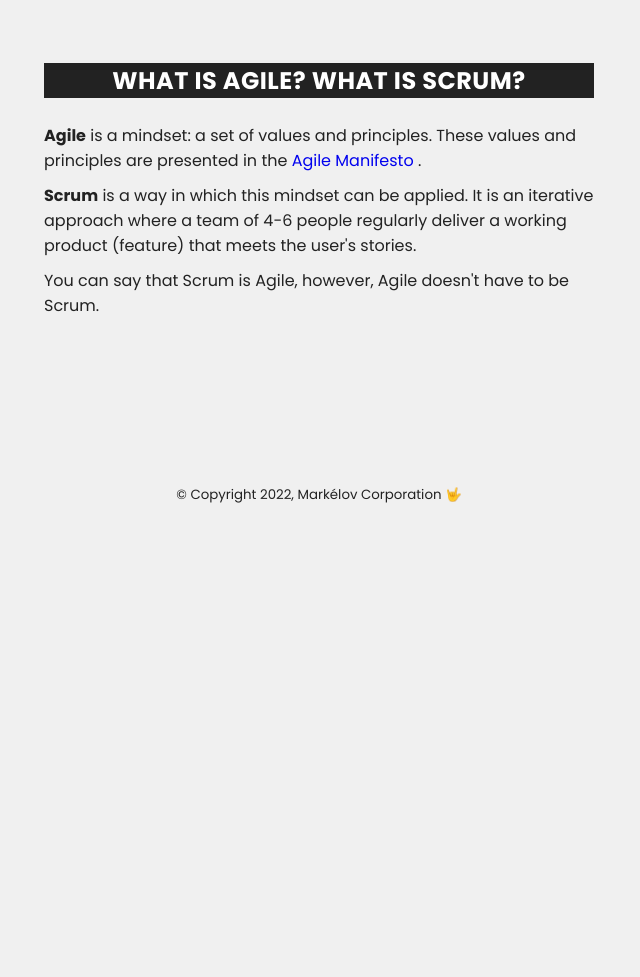
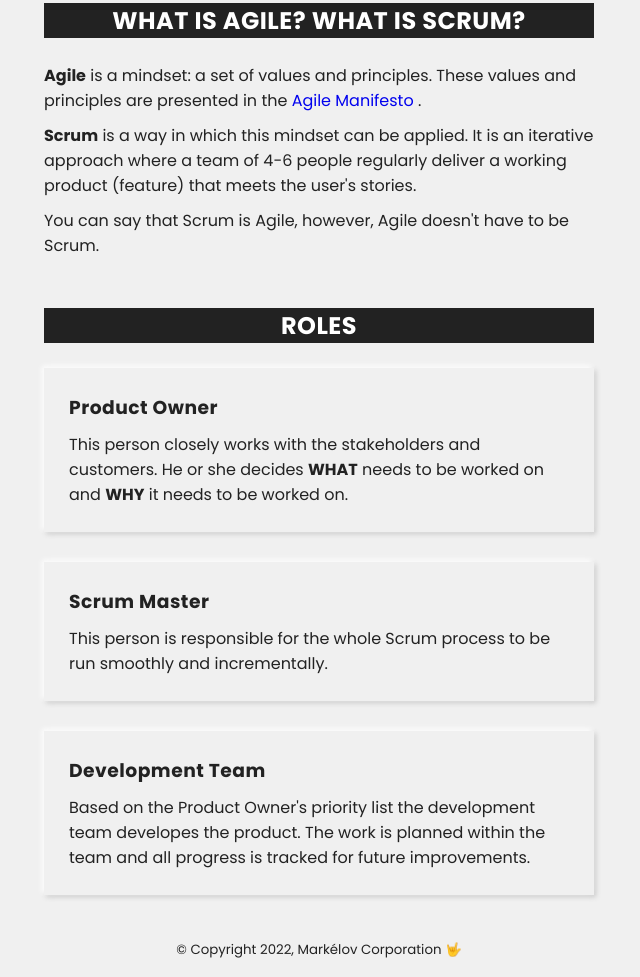
Before and after one commit to di-marko/scrumMaster, a plain HTML site: page index.html in a window 1280 px wide. Shown: the part 279-1256 px from the top of the page, without its empty margins (321-961 px from the left). Before the commit the page ends 800 px from the top, so only its background shows below. Drawn offline with Linux system fonts and the light colour scheme.

Commit message:
#6 Role description added

```diff
--- a/index.html
+++ b/index.html
@@ -44,7 +44,7 @@
       </nav>
     </header>
     <main>
-      <div class="content agileScrum">
+      <section class="content agileScrum">
         <h2>What is Agile? What is Scrum?</h2>
         <p>
           <strong>Agile</strong>
@@ -58,7 +58,42 @@
           regularly deliver a working product (feature) that meets the user's stories.
         </p>
         <p>You can say that Scrum is Agile, however, Agile doesn't have to be Scrum.</p>
-      </div>
+      </section>
+
+      <section class="content roles">
+        <h2>Roles</h2>
+        <div class="cards">
+          <article class="card">
+            <div class="details">
+              <h3>Product Owner</h3>
+              <p>
+                This person closely works with the stakeholders and customers. He or she decides
+                <strong>WHAT</strong>
+                needs to be worked on and
+                <strong>WHY</strong>
+                it needs to be worked on.
+              </p>
+            </div>
+          </article>
+
+          <article class="card">
+            <div class="details">
+              <h3>Scrum Master</h3>
+              <p>This person is responsible for the whole Scrum process to be run smoothly and incrementally.</p>
+            </div>
+          </article>
+
+          <article class="card">
+            <div class="details">
+              <h3>Development Team</h3>
+              <p>
+                Based on the Product Owner's priority list the development team developes the product. The work is
+                planned within the team and all progress is tracked for future improvements.
+              </p>
+            </div>
+          </article>
+        </div>
+      </section>
     </main>
     <footer>
       <small>&copy; Copyright 2022, Markélov Corporation 🤟</small>
--- a/style.css
+++ b/style.css
@@ -41,6 +41,8 @@ p {
 }
 
 body {
+  font-size: 16px;
+  position: relative;
   height: 100vh;
   max-width: 1280px;
   width: 100%;
@@ -48,7 +50,6 @@ body {
   display: flex;
   flex-direction: column;
   align-items: center;
-  font-size: 16px;
   color: var(--p-clr);
   background: var(--main-clr);
 }
@@ -57,13 +58,21 @@ header {
   display: flex;
   flex-direction: column;
   align-items: center;
-  padding: 50px 0 50px 0;
-  margin-top: 35px;
+  padding: 50px 0 0 0;
+}
+
+main {
+  margin-bottom: 25px;
 }
 
 footer {
-  position: absolute;
-  bottom: 15px;
+  margin: 0 auto;
+  padding: 1rem;
+  text-align: center;
+}
+
+section {
+  margin-top: 50px;
 }
 
 .navbar {
@@ -71,7 +80,7 @@ footer {
   justify-content: center;
   align-items: center;
   flex-wrap: wrap;
-  margin: 25px 0;
+  margin-top: 25px;
   padding: 0 10px;
   box-shadow: var(--box-shadow);
 }
@@ -107,3 +116,16 @@ footer {
   cursor: pointer;
   transition: 0.4s;
 }
+
+.cards {
+  display: grid;
+  grid-template-columns: 1fr;
+  grid-gap: 30px;
+}
+
+.card {
+  padding: 25px;
+  box-shadow: var(--box-shadow);
+  background: var(--main-clr);
+  transition: 0.2s;
+}
```
